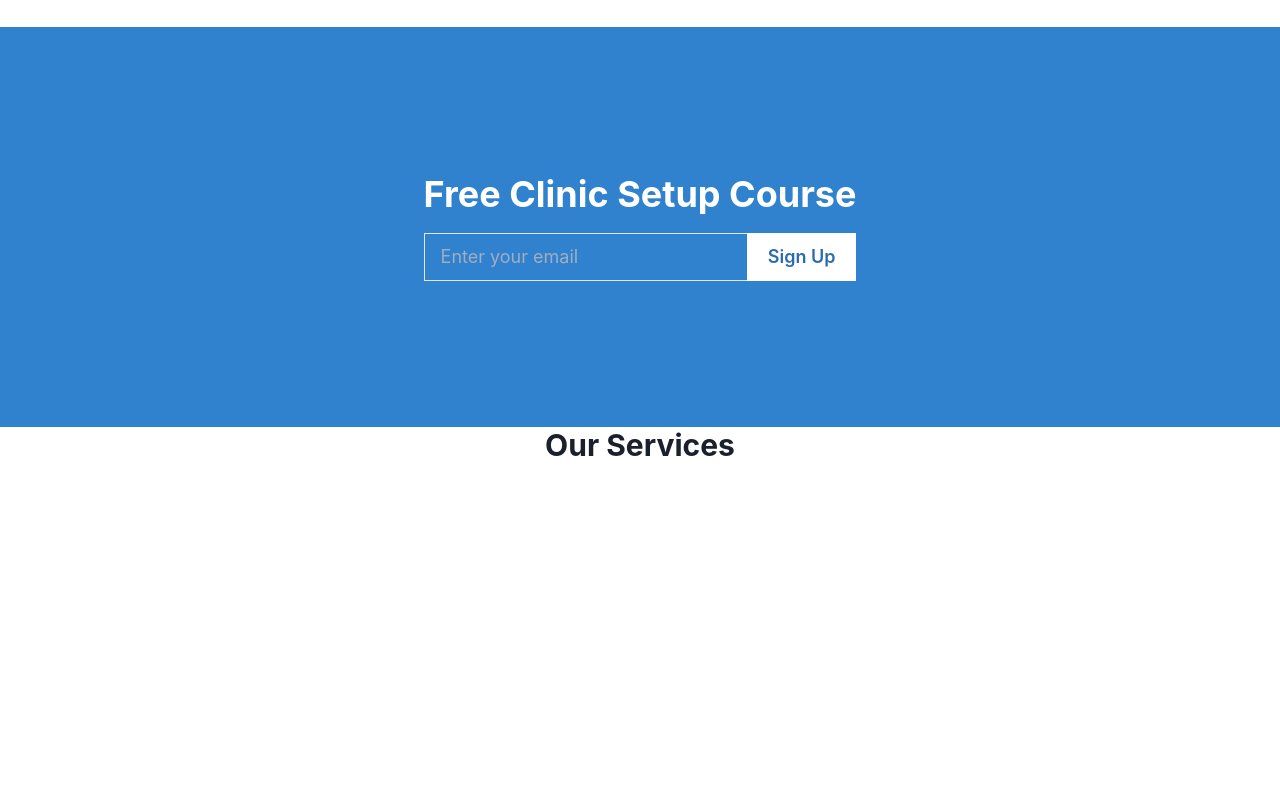
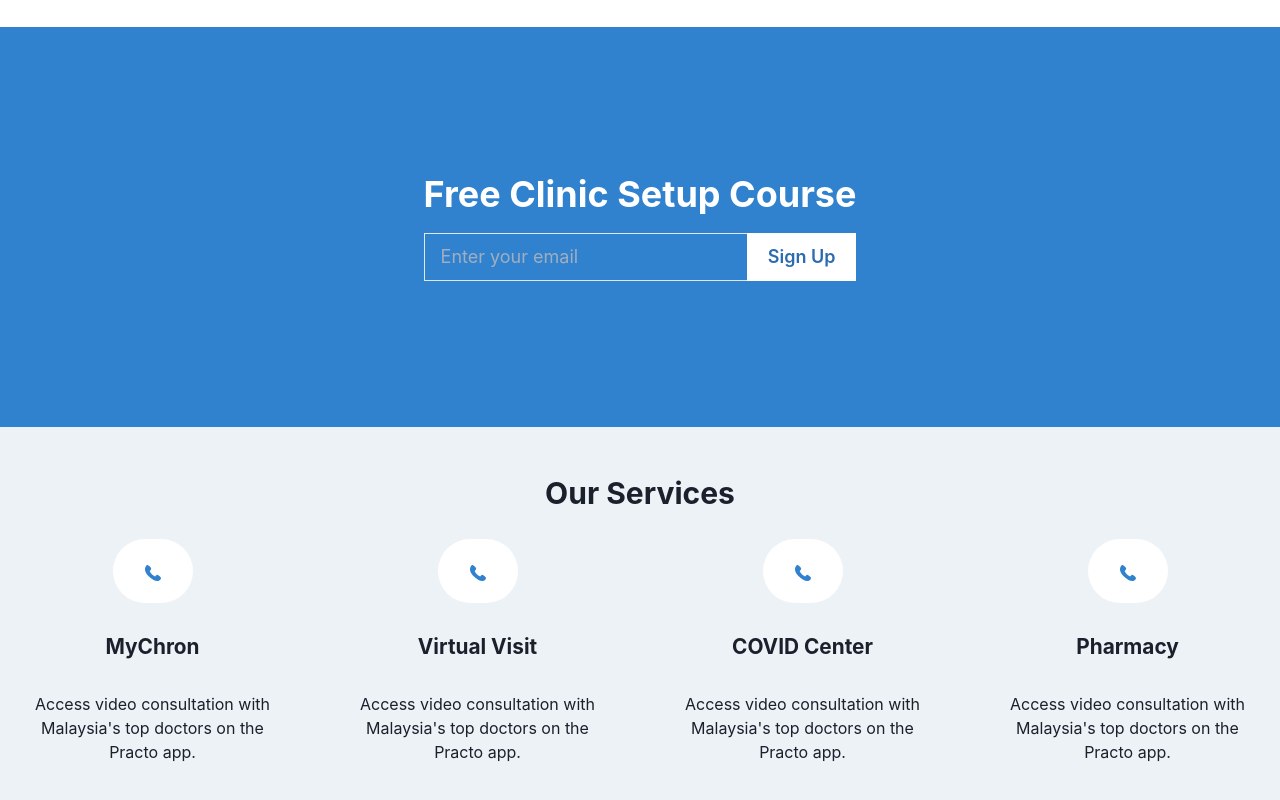
Before and after one commit to salisshuaibu11/docspe, a React (Create React App) app: page / in a window 1280 px wide. Shown: the part 597-1397 px from the top of the page. Before the commit the page ends 1060 px from the top, so only its background shows below. Built offline with nearby package versions, Linux system fonts and the light colour scheme.

Commit message:
Added Services component

```diff
--- a/package.json
+++ b/package.json
@@ -3,6 +3,7 @@
   "version": "0.1.0",
   "private": true,
   "dependencies": {
+    "@chakra-ui/icons": "^1.0.14",
     "@chakra-ui/react": "^1.6.5",
     "@emotion/react": "^11.4.0",
     "@emotion/styled": "^11.3.0",
--- a/src/components/Services.js
+++ b/src/components/Services.js
@@ -1,19 +1,74 @@
 import React from "react";
 import {
   Heading,
-  Box
- } from "@chakra-ui/react";
+  Box,
+  Text,
+  Container,
+  Stack,
+  SimpleGrid,
+} from "@chakra-ui/react";
+import { PhoneIcon } from "@chakra-ui/icons";
 
 import ButtonComponent from "./UI/Button";
 
 const Services = () => {
   return (
-    <div>
+    <Stack bg="gray.100" py="3rem">
       <Heading as="h3" size="lg" align="center">
         Our Services
       </Heading>
-    </div>
-  )
-}
+      <SimpleGrid align="center" minChildWidth="120px" spacing="40px" px="10px">
+        <Box p={5}>
+          <Container w={20} rounded="full" bg="white" p={5}>
+            <PhoneIcon color="blue.500" />
+          </Container>
+          <Heading fontSize="1.3rem" my="2rem" weight="bold" as="h2">
+            MyChron
+          </Heading>
+          <Text weight="100" font="normal">
+            Access video consultation with Malaysia's top doctors on the Practo
+            app.
+          </Text>
+        </Box>
+        <Box p={5}>
+          <Container w={20} rounded="full" bg="white" p={5}>
+            <PhoneIcon color="blue.500" />
+          </Container>
+          <Heading fontSize="1.3rem" my="2rem" weight="bold" as="h2">
+            Virtual Visit
+          </Heading>
+          <Text weight="100" font="normal">
+            Access video consultation with Malaysia's top doctors on the Practo
+            app.
+          </Text>
+        </Box>
+        <Box p={5}>
+          <Container w={20} rounded="full" bg="white" p={5}>
+            <PhoneIcon color="blue.500" />
+          </Container>
+          <Heading fontSize="1.3rem" my="2rem" weight="bold" as="h2">
+            COVID Center
+          </Heading>
+          <Text weight="100" font="normal">
+            Access video consultation with Malaysia's top doctors on the Practo
+            app.
+          </Text>
+        </Box>
+        <Box p={5}>
+          <Container w={20} rounded="full" bg="white" p={5}>
+            <PhoneIcon color="blue.500" />
+          </Container>
+          <Heading fontSize="1.3rem" my="2rem" weight="bold" as="h2">
+            Pharmacy
+          </Heading>
+          <Text weight="100" font="normal">
+            Access video consultation with Malaysia's top doctors on the Practo
+            app.
+          </Text>
+        </Box>
+      </SimpleGrid>
+    </Stack>
+  );
+};
 
 export default Services;
```
Also changed, not shown: 1 other file (tests, documents, lock files or other folders).
